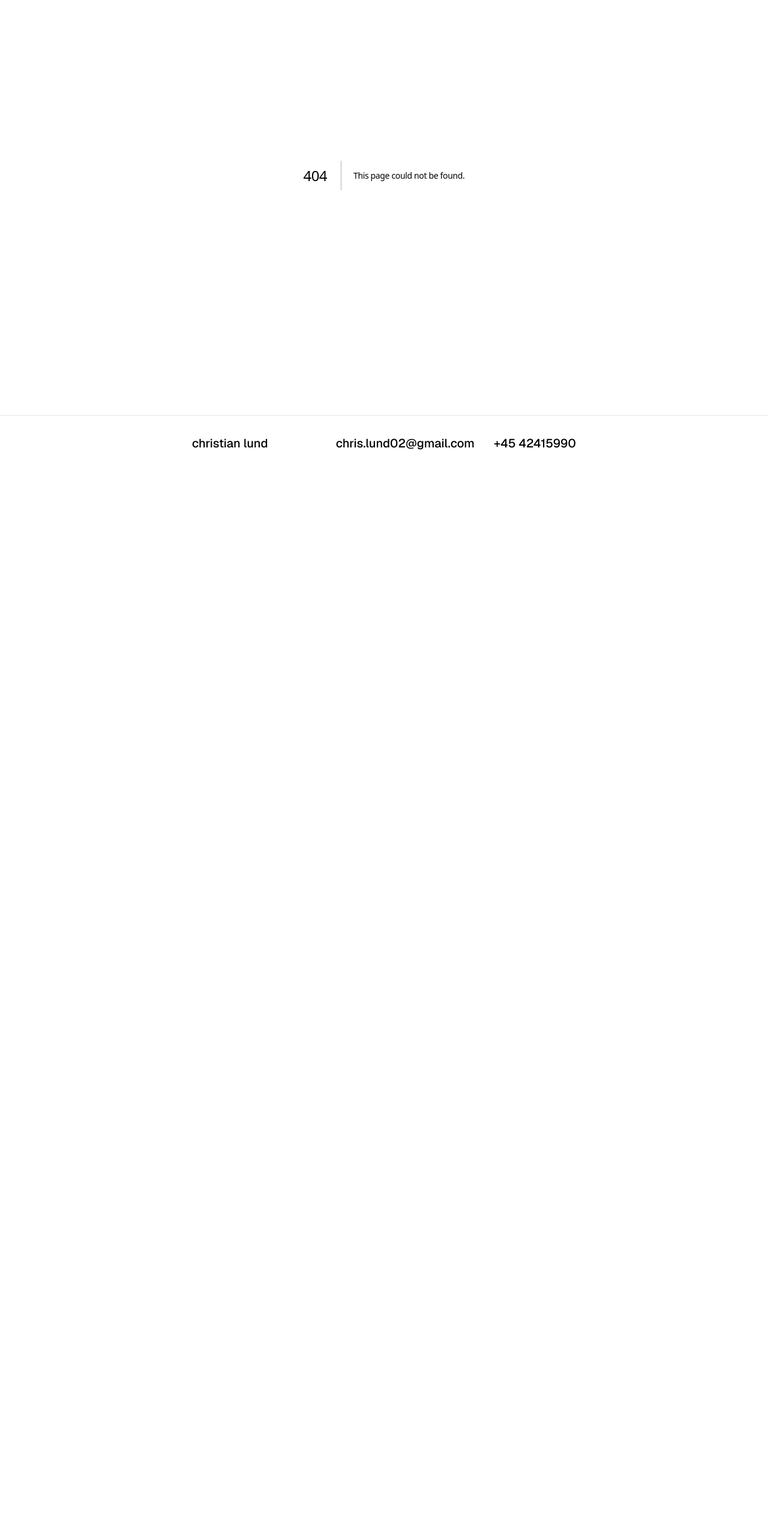
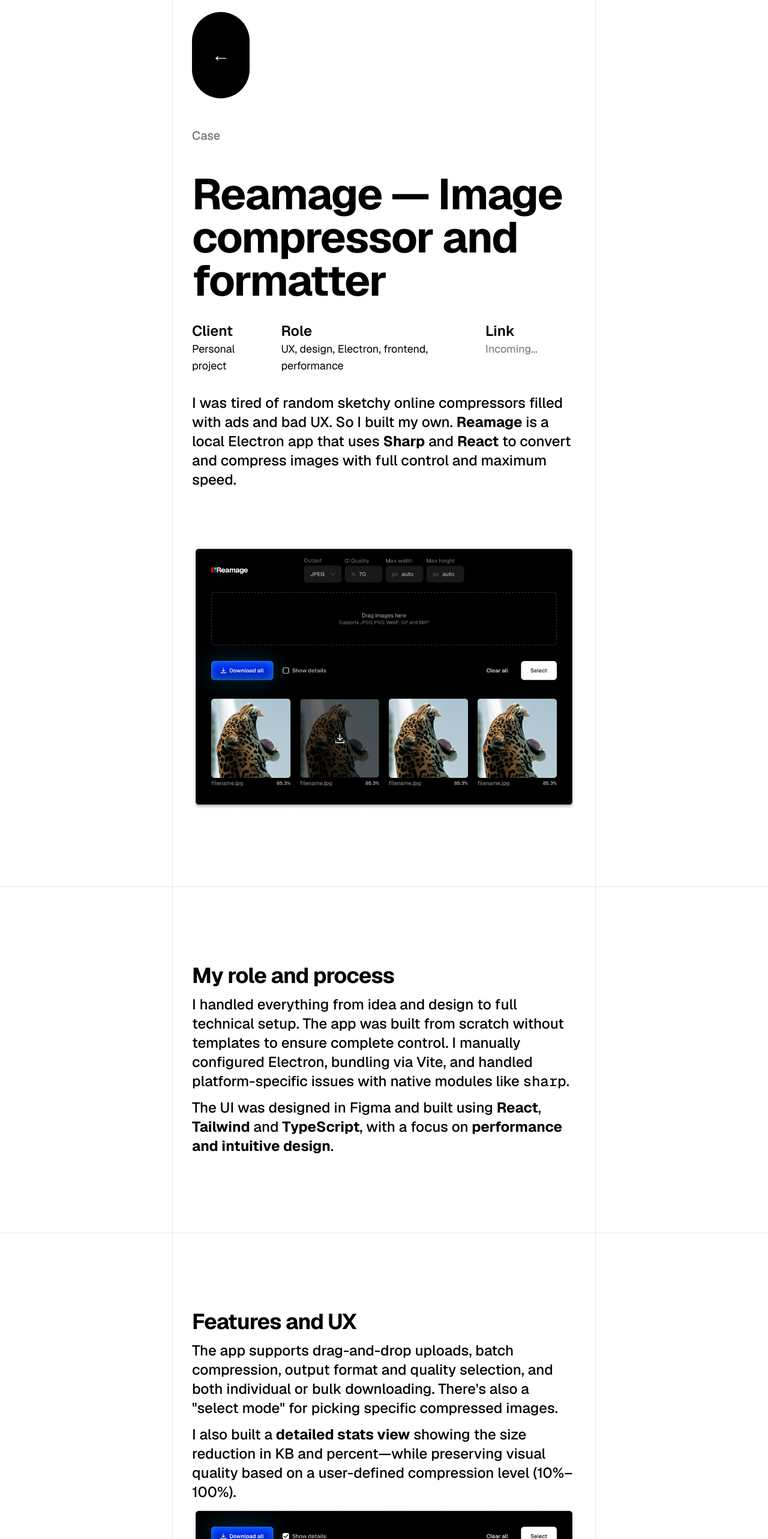
Before and after one commit to migoll/chrlnd.com, a Next.js app: page /my-work/reamage-case-study in a window 1280 px wide. Before the commit this address had no page. Shown: the part 234-2800 px from the top of the page at 60% size. Before the commit the page ends 1019 px from the top, so only its background shows below. Built offline with nearby package versions, Linux system fonts and the light colour scheme.

Commit message:
Added reamage case study

```diff
--- /dev/null
+++ b/src/app/my-work/reamage-case-study/page.tsx
@@ -0,0 +1,137 @@
+import { Section } from "@/components/section";
+import Image from "next/image";
+
+export default function CaseStudyReamage() {
+  return (
+    <>
+      <Section contentClassName="flex gap-12 flex-col px-8 py-32">
+        <a href="/">
+          <button className="text-3xl font-bold bg-black text-white rounded-full w-[96px] h-[144px] hover:bg-neutral-800 dark:border-3">
+            ←
+          </button>
+        </a>
+        <p className="font-medium text-neutral-500 text-xl">Case</p>
+        <div className="flex gap-8 flex-col">
+          <h1 className="font-bold text-4xl tracking-tight custom-sm:text-7xl">
+            Reamage — Image compressor and formatter
+          </h1>
+          <div className="flex justify-between w-[90%] gap-8">
+            <div>
+              <p className="font-semibold">Client</p>
+              <p className="font-normal text-lg">Personal project</p>
+            </div>
+            <div>
+              <p className="font-semibold">Role</p>
+              <p className="font-normal text-lg">
+                UX, design, Electron, frontend, performance
+              </p>
+            </div>
+            <div>
+              <p className="font-semibold">Link</p>
+              <p className="font-normal text-lg text-neutral-500">
+                Incoming...
+              </p>
+            </div>
+          </div>
+          <p>
+            I was tired of random sketchy online compressors filled with ads and
+            bad UX. So I built my own. <strong>Reamage</strong> is a local
+            Electron app that uses <strong>Sharp</strong> and{" "}
+            <strong>React</strong> to convert and compress images with full
+            control and maximum speed.
+          </p>
+        </div>
+        <Image
+          src="/images/reamage-teaser.png"
+          alt="Reamage full interface"
+          className="w-full mt-12"
+          width={1920}
+          height={1080}
+        />
+      </Section>
+
+      <Section contentClassName="py-32 flex gap-3 flex-col">
+        <h2 className="font-bold text-4xl">My role and process</h2>
+        <p>
+          I handled everything from idea and design to full technical setup. The
+          app was built from scratch without templates to ensure complete
+          control. I manually configured Electron, bundling via Vite, and
+          handled platform-specific issues with native modules like{" "}
+          <code>sharp</code>.
+        </p>
+        <p>
+          The UI was designed in Figma and built using <strong>React</strong>,
+          <strong> Tailwind</strong> and <strong>TypeScript</strong>, with a
+          focus on
+          <strong> performance and intuitive design</strong>.
+        </p>
+      </Section>
+
+      <Section contentClassName="py-32 flex gap-3 flex-col">
+        <h2 className="font-bold text-4xl">Features and UX</h2>
+        <p>
+          The app supports drag-and-drop uploads, batch compression, output
+          format and quality selection, and both individual or bulk downloading.
+          There's also a "select mode" for picking specific compressed images.
+        </p>
+
+        <p>
+          I also built a <strong>detailed stats view</strong> showing the size
+          reduction in KB and percent—while preserving visual quality based on a
+          user-defined compression level (10%–100%).
+        </p>
+
+        <Image
+          src="/images/reamage-details.png"
+          alt="Reamage details view"
+          className="w-full"
+          width={1920}
+          height={1080}
+        />
+      </Section>
+
+      <Section contentClassName="py-32 flex gap-6 flex-col">
+        <h2 className="font-bold text-4xl">Technologies used</h2>
+        <ul className="flex flex-col gap-4">
+          <li>
+            <strong>Electron</strong>: Used to build and package the app as a
+            .dmg/.exe file
+          </li>
+          <li>
+            <strong>Sharp</strong>: High-performance image processing engine
+          </li>
+          <li>
+            <strong>Next.js</strong>: App structure and routing
+          </li>
+          <li>
+            <strong>React + Tailwind</strong>: Component-based structure and
+            custom UI
+          </li>
+          <li>
+            <strong>TypeScript</strong>: For safer logic and strong typing
+          </li>
+        </ul>
+      </Section>
+
+      <Section contentClassName="py-32 flex gap-6 flex-col">
+        <h2 className="font-bold text-4xl">Challenges and solutions</h2>
+        <p>
+          Electron and Sharp can be hard to combine, especially for
+          macOS/Windows builds. I fixed native module compatibility by
+          configuring <code>electron-builder</code> and using{" "}
+          <code>electron-rebuild</code> to ensure sharp loaded correctly.
+        </p>
+      </Section>
+
+      <Section contentClassName="py-32 flex gap-6 flex-col">
+        <h2 className="font-bold text-4xl">The result</h2>
+        <p>
+          Reamage is a fast, clean, and reliable desktop app for compressing and
+          converting images locally—no uploads needed. It reflects my ability to
+          design, build, and debug a full product from scratch, while also
+          pushing me to learn new tools and solve fresh challenges.
+        </p>
+      </Section>
+    </>
+  );
+}
--- a/src/app/page.tsx
+++ b/src/app/page.tsx
@@ -1,4 +1,3 @@
-// Next.js tror åbenbart at onClick på min alert længere nede i et component er et "server component", så use client gør at den del er et Client Component
 "use client";
 
 import { Section } from "@/components/section";
@@ -21,10 +20,12 @@
     <>
       <Section contentClassName="flex gap-12 flex-col px-8 py-32">
         <div className="w-[96px] h-[144px] object-cover rounded-full overflow-hidden">
-          <img
+          <Image
             src="/images/cropped-portrait-image.jpg"
             alt="Portrait of Christian Lund"
-            className="rounded-full"
+            width={96}
+            height={144}
+            className="rounded-full object-cover"
           />
         </div>
         <div className="flex gap-8 flex-col">
@@ -38,7 +39,7 @@
         </div>
         <div className="flex gap-6 items-center">
           <a href="mailto:chris.lund02@gmail.com">
-            <button className="text-2xl font-medium border-3 border-black rounded-full py-3 px-5 hover:bg-neutral-900 hover:text-neutral-100 dark:border-white">
+            <button className="text-2xl font-medium border-3 border-black rounded-full py-3 px-5 hover:bg-white hover:text-black dark:border-white">
               Reach out
             </button>
           </a>
@@ -61,6 +62,24 @@
           My work
         </h2>
         <div className="flex flex-col gap-8">
+          <div>
+            <h3 className="font-bold text-lg pt-2">
+              Reamage — Image compressor and formatter
+            </h3>
+            <div className="flex gap-4 pb-8">
+              <p className="text-sm text-neutral-500">React + Electron</p>
+              <p className="text-sm text-neutral-500">App</p>
+            </div>
+            <a href="/my-work/reamage-case-study">
+              <Image
+                src="/images/reamage-teaser.png"
+                alt="Case study image"
+                className="mx-auto mb-8"
+                width={640}
+                height={0}
+              />
+            </a>
+          </div>
           <div>
             <h3 className="font-bold text-lg pt-2">
               Sejr og Davidsens Dyrepension - Realized website for animal
@@ -95,24 +114,6 @@
                 className="aspect-square object-contain mb-8"
                 width={640}
                 height={640}
-              />
-            </a>
-          </div>
-          <div>
-            <a href="/my-work/guldborgsund-zoo-case-study">
-              <h3 className="font-bold text-lg pt-2">
-                Guldborgsund Zoo og Have - Realized website for zoo
-              </h3>
-              <div className="flex gap-4 pb-16">
-                <p className="text-sm text-neutral-500">Wordpress API</p>
-                <p className="text-sm text-neutral-500">Website</p>
-              </div>
-              <Image
-                src="/images/case-study-3-image.png"
-                alt="Case study image"
-                className="mx-auto"
-                width={440}
-                height={440}
               />
             </a>
           </div>
```
Also changed, not shown: public/images/reamage-details.png (added), public/images/reamage-teaser.png (added).
